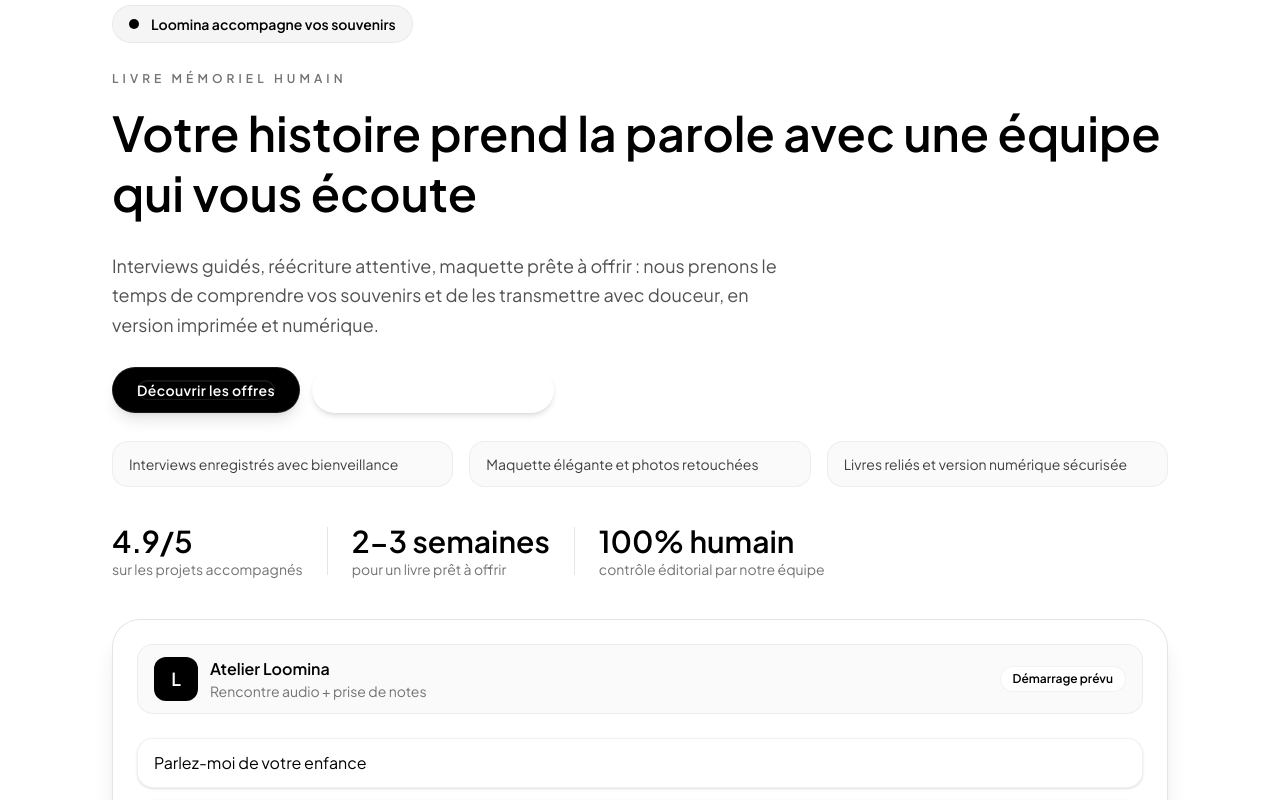
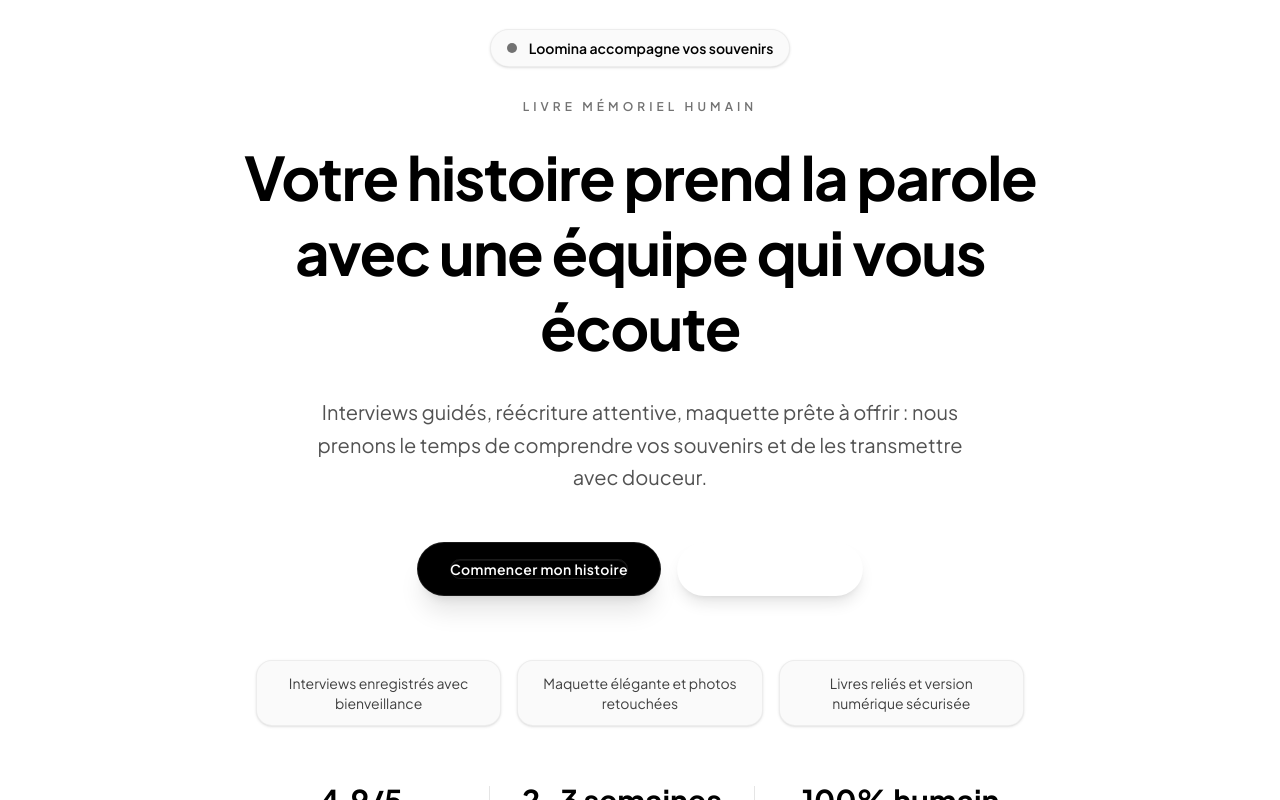
Before and after one commit to solalchetrit/loomina, a Next.js app: page / in a window 1280 px wide. Shown: the part 180-980 px from the top of the page. Built offline with nearby package versions, Linux system fonts and the light colour scheme.

Commit message:
feat: refine hero layout and remove card

```diff
--- a/components/Hero.tsx
+++ b/components/Hero.tsx
@@ -4,97 +4,62 @@ import MagicButton from "./ui/MagicButton";
 
 export default function Hero() {
   return (
-    <section className="relative w-full overflow-hidden px-6 pb-14 pt-10 bg-white">
-      <div className="mx-auto max-w-6xl p-8 md:p-12">
-        <div className="grid grid-cols-1 items-center gap-10 lg:grid-cols-[1.05fr,0.95fr]">
-          <div className="space-y-7">
-            <div className="inline-flex items-center gap-3 rounded-full bg-neutral-100 px-4 py-2 text-sm font-semibold text-black border border-black/5">
-              <span className="h-2.5 w-2.5 rounded-full bg-black" />
+    <section className="relative w-full overflow-hidden px-6 pb-20 pt-16 bg-white">
+      <div className="mx-auto max-w-4xl p-8 md:p-12 flex flex-col items-center text-center">
+        <div className="space-y-8">
+          <div className="inline-flex items-center gap-3 rounded-full bg-neutral-50 px-4 py-2 text-sm font-semibold text-black border border-black/5 shadow-sm">
+            <span className="h-2.5 w-2.5 rounded-full bg-black animate-pulse" />
             Loomina accompagne vos souvenirs
           </div>
-            <div className="space-y-4">
+
+          <div className="space-y-6">
             <p className="text-xs uppercase tracking-[0.34em] text-neutral-500 font-semibold">Livre mémoriel humain</p>
-              <h1 className="text-4xl md:text-5xl font-semibold leading-tight text-black">
+            <h1 className="text-5xl md:text-6xl font-bold leading-tight text-black tracking-tight">
               Votre histoire prend la parole avec une équipe qui vous écoute
             </h1>
           </div>
-            <p className="text-lg text-neutral-600 leading-relaxed max-w-2xl">
-              Interviews guidés, réécriture attentive, maquette prête à offrir : nous prenons le temps de comprendre vos souvenirs et de les transmettre avec douceur, en version imprimée et numérique.
+
+          <p className="text-xl text-neutral-600 leading-relaxed max-w-2xl mx-auto">
+            Interviews guidés, réécriture attentive, maquette prête à offrir : nous prenons le temps de comprendre vos souvenirs et de les transmettre avec douceur.
           </p>
-            <div className="flex flex-col gap-3 sm:flex-row sm:items-center">
+
+          <div className="flex flex-col gap-4 sm:flex-row sm:items-center sm:justify-center pt-4">
             <MagicButton
               href="#offres"
-                className="bg-black text-white shadow-lg border border-black hover:bg-neutral-800"
+              className="bg-black text-white shadow-xl border border-black hover:bg-neutral-800 px-8 py-4 text-lg"
             >
-                Découvrir les offres
+              Commencer mon histoire
             </MagicButton>
             <MagicButton
-                href="mailto:contact@loomina.fr"
-                className="bg-white text-black border border-black/10 shadow-md hover:bg-neutral-50"
+              href="tel:+33600000000"
+              className="bg-white text-black border border-black/10 shadow-lg hover:bg-neutral-50 px-8 py-4 text-lg font-bold"
             >
-                Organiser un premier appel
+              Appeler Loomina
             </MagicButton>
           </div>
-            <div className="grid gap-4 sm:grid-cols-3">
+
+          <div className="grid gap-4 sm:grid-cols-3 pt-8 w-full max-w-3xl mx-auto">
             {["Interviews enregistrés avec bienveillance", "Maquette élégante et photos retouchées", "Livres reliés et version numérique sécurisée"].map((item) => (
-                <div key={item} className="rounded-2xl border border-black/5 bg-neutral-50 px-4 py-3 text-sm text-neutral-700">
+              <div key={item} className="rounded-2xl border border-black/5 bg-neutral-50 px-4 py-3 text-sm text-neutral-700 shadow-sm">
                 {item}
               </div>
             ))}
           </div>
-            <div className="flex flex-wrap items-center gap-6 pt-2 text-neutral-500">
+
+          <div className="flex flex-wrap items-center justify-center gap-8 pt-6 text-neutral-500">
             <div>
-                <p className="text-3xl font-semibold text-black">4.9/5</p>
-                <p className="text-sm">sur les projets accompagnés</p>
+              <p className="text-3xl font-bold text-black">4.9/5</p>
+              <p className="text-sm font-medium">sur les projets accompagnés</p>
             </div>
             <div className="hidden h-12 w-px bg-black/10 sm:block" />
             <div>
-                <p className="text-3xl font-semibold text-black">2-3 semaines</p>
-                <p className="text-sm">pour un livre prêt à offrir</p>
+              <p className="text-3xl font-bold text-black">2-3 semaines</p>
+              <p className="text-sm font-medium">pour un livre prêt à offrir</p>
             </div>
             <div className="hidden h-12 w-px bg-black/10 sm:block" />
             <div>
-                <p className="text-3xl font-semibold text-black">100% humain</p>
-                <p className="text-sm">contrôle éditorial par notre équipe</p>
-              </div>
-            </div>
-          </div>
-
-          <div className="relative">
-            <div className="relative overflow-hidden rounded-[28px] border border-black/10 bg-white p-6 shadow-xl">
-              <div className="flex items-center justify-between rounded-2xl bg-neutral-50 px-4 py-3 text-black border border-black/5">
-                <div className="flex items-center gap-3">
-                  <div className="flex h-11 w-11 items-center justify-center rounded-xl bg-black text-white text-lg font-semibold">
-                    L
-                  </div>
-                  <div>
-                    <p className="font-semibold">Atelier Loomina</p>
-                    <p className="text-sm text-neutral-500">Rencontre audio + prise de notes</p>
-                  </div>
-                </div>
-                <span className="rounded-full bg-white px-3 py-1 text-xs font-semibold text-black border border-black/5">
-                  Démarrage prévu
-                </span>
-              </div>
-
-              <div className="mt-6 space-y-3">
-                {["Parlez-moi de votre enfance", "Quels moments vous ont transformé ?", "Quel message laisser à vos proches ?"].map((prompt) => (
-                  <div
-                    key={prompt}
-                    className="rounded-2xl border border-black/5 bg-white px-4 py-3 text-black shadow-sm"
-                  >
-                    {prompt}
-                  </div>
-                ))}
-              </div>
-
-              <div className="mt-6 overflow-hidden rounded-2xl border border-black/10 bg-neutral-50">
-                <Image src="/window.svg" alt="Aperçu du livre" width={520} height={320} className="h-auto w-full object-cover" />
-              </div>
-
-              <div className="mt-4 rounded-2xl border border-black/5 bg-neutral-50 px-4 py-3 text-sm text-neutral-600">
-                "L'équipe m'a aidée à poser des mots simples sur des souvenirs compliqués. On se sent vraiment accompagnés." – Adèle, 63 ans
-              </div>
+              <p className="text-3xl font-bold text-black">100% humain</p>
+              <p className="text-sm font-medium">contrôle éditorial par notre équipe</p>
             </div>
           </div>
         </div>
```
Lines whose indentation alone changed are shown as unchanged.
